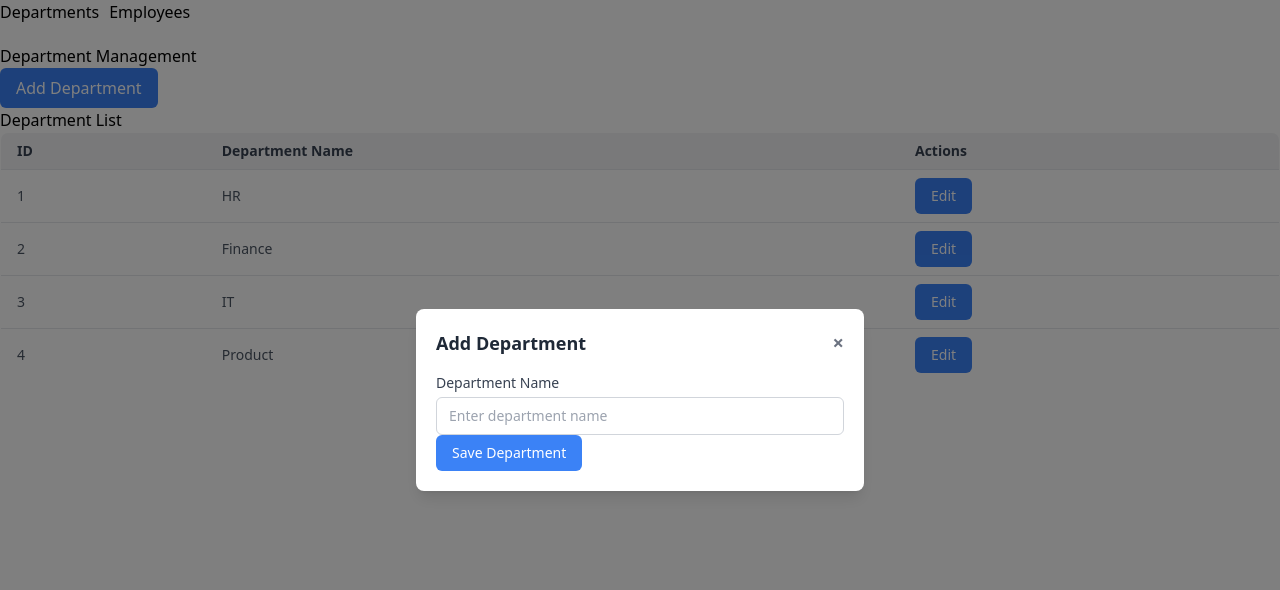
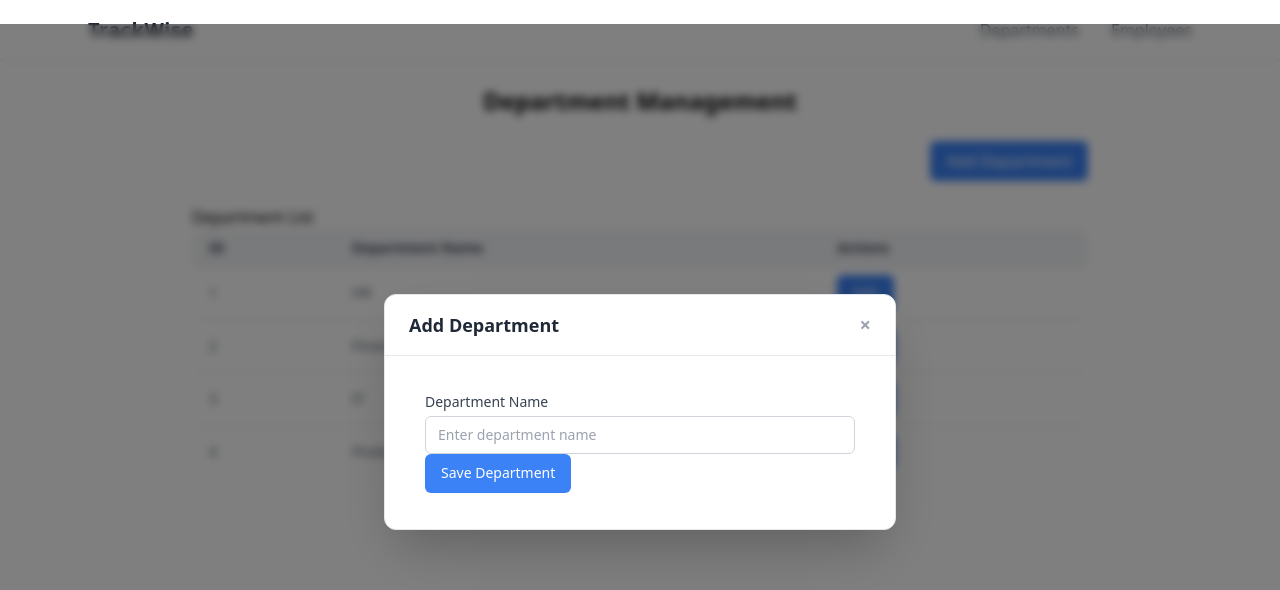
Before and after one commit to saimahmt03/TrackWise, a React (Create React App) app in the folder TrackWise.UI/track-wise/: page /department in a window 1280 px wide. Both pictures are taken after a click on the button "Add Department". Shown: the top 590 px of the page. Built offline with nearby package versions, Linux system fonts and the light colour scheme.

Commit message:
feat: add page layout and navbar

```diff
--- a/TrackWise.UI/track-wise/src/App.js
+++ b/TrackWise.UI/track-wise/src/App.js
@@ -1,22 +1,18 @@
-import { BrowserRouter, Routes, Route, Navigate, Link } from "react-router-dom";
+import { BrowserRouter, Routes, Route, Navigate } from "react-router-dom";
 import DepartmentPage from "./pages/DepartmentPage";
 import EmployeePage from "./pages/EmployeePage";
+import Navbar from "./components/Shared/Navbar";
 
 function App() {
     return (
         <BrowserRouter>
 
-            <nav style={{ marginBottom: "20px" }}>
-                <Link to="/department" style={{ marginRight: "10px" }}>
-                    Departments
-                </Link>
-
-                <Link to="/employee" style={{ marginRight: "10px" }}>
-                    Employees
-                </Link>
-            </nav>
+            <Navbar />
 
             <Routes>
+                {/* Default route */}
+                <Route path="/" element={<Navigate to="/department" />} />
+
                 <Route path="/department" element={<DepartmentPage />} />
                 <Route path="/employee" element={<EmployeePage />} />
             </Routes>
--- a/TrackWise.UI/track-wise/src/components/Shared/Button.jsx
+++ b/TrackWise.UI/track-wise/src/components/Shared/Button.jsx
@@ -7,6 +7,8 @@ function Button({
     type = "button",
     disabled = false,
     variant = "primary",
+    fullWidth = false,
+    withSpacing = false,
     className = ""
 }) {
     return (
@@ -17,6 +19,8 @@ function Button({
             className={`
                 ${buttonStyles.base}
                 ${buttonStyles[variant]}
+                ${fullWidth ? buttonStyles.block : ""}
+                ${withSpacing ? buttonStyles.spacingTop : ""}
                 ${className}
             `}
         >
--- /dev/null
+++ b/TrackWise.UI/track-wise/src/components/Shared/Navbar.jsx
@@ -0,0 +1,34 @@
+import { Link } from "react-router-dom";
+import { navbarStyles } from "./navbar.style";
+
+function Navbar() {
+    return (
+        <nav className={navbarStyles.nav}>
+            <div className={navbarStyles.container}>
+
+                {/* Logo / Title */}
+                <h1 className={navbarStyles.logo}>
+                    TrackWise
+                </h1>
+
+                {/* Navigation Links */}
+                <div className={navbarStyles.linksWrapper}>
+
+                    <Link to="/department" className={navbarStyles.link}>
+                        Departments
+                        <span className={navbarStyles.linkUnderline}></span>
+                    </Link>
+
+                    <Link to="/employee" className={navbarStyles.link}>
+                        Employees
+                        <span className={navbarStyles.linkUnderline}></span>
+                    </Link>
+
+                </div>
+
+            </div>
+        </nav>
+    );
+}
+
+export default Navbar;
--- a/TrackWise.UI/track-wise/src/components/Shared/button.style.js
+++ b/TrackWise.UI/track-wise/src/components/Shared/button.style.js
@@ -19,5 +19,11 @@ export const buttonStyles = {
         bg-red-500
         text-white
         hover:bg-red-600
+    `,
+    block: `
+        w-full
+    `,
+    spacingTop: `
+        mt-4
     `
 };
--- a/TrackWise.UI/track-wise/src/components/Shared/modal.style.js
+++ b/TrackWise.UI/track-wise/src/components/Shared/modal.style.js
@@ -1,42 +1,35 @@
 export const modalStyles = {
     overlay: `
-        fixed
-        inset-0
-        bg-black/50
-        flex
-        items-center
-        justify-center
-        z-50
+        fixed inset-0 z-50
+        flex items-center justify-center
+        bg-black/50 backdrop-blur-sm
+        p-4
     `,
     container: `
         bg-white
-        rounded-lg
-        shadow-lg
-        w-full
-        max-w-md
-        p-5
+        w-full max-w-lg
+        rounded-xl
+        shadow-2xl
+        border border-gray-200
+        overflow-hidden
         animate-fadeIn
     `,
     header: `
-        flex
-        justify-between
-        items-center
-        mb-4
+        flex items-center justify-between
+        px-6 py-4
+        border-b border-gray-200
     `,
     title: `
-        text-lg
-        font-semibold
-        text-gray-800
+        text-lg font-semibold text-gray-800
     `,
     closeButton: `
-        text-gray-500
-        hover:text-gray-700
-        text-xl
-        font-bold
-        cursor-pointer
+        text-gray-400 hover:text-gray-700
+        text-xl font-bold
+        transition
     `,
     body: `
-        text-sm
-        text-gray-600
+        px-6 py-5
+        text-sm text-gray-600
+        leading-relaxed
     `
 };
--- /dev/null
+++ b/TrackWise.UI/track-wise/src/components/Shared/navbar.style.js
@@ -0,0 +1,14 @@
+export const navbarStyles = {
+    nav: "bg-white border-b shadow-sm sticky top-0 z-50",
+
+    container: "max-w-6xl mx-auto px-6 py-4 flex justify-between items-center",
+
+    logo: "text-xl font-bold tracking-wide text-gray-800",
+
+    linksWrapper: "flex items-center gap-8",
+
+    link: "text-gray-600 font-medium hover:text-blue-600 transition-colors duration-200 relative group",
+
+    linkUnderline:
+        "absolute left-0 -bottom-1 w-0 h-[2px] bg-blue-600 transition-all duration-300 group-hover:w-full"
+};
--- a/TrackWise.UI/track-wise/src/pages/DepartmentPage.jsx
+++ b/TrackWise.UI/track-wise/src/pages/DepartmentPage.jsx
@@ -4,6 +4,7 @@ import DepartmentTable from "../components/Department/DepartmentTable";
 import Modal from "../components/Shared/Modal";
 import Button from "../components/Shared/Button";
 import useDepartment from "../hooks/useDepartment";
+import { pageLayoutStyles } from "../pages/pageLayout.style";
 
 function DepartmentPage() {
 
@@ -27,27 +28,39 @@ function DepartmentPage() {
     };
 
     return (
-        <main>
-            <h1>Department Management</h1>
+        <main className={pageLayoutStyles.container}>
+            <div className={pageLayoutStyles.wrapper}>
 
+                <h1 className={pageLayoutStyles.title}>
+                    Department Management
+                </h1>
+
+                <div className={pageLayoutStyles.actions}>
                     <Button label="Add Department" onClick={handleAdd} />
+                </div>
 
+                <div className={pageLayoutStyles.tableSection}>
                     <DepartmentTable
                         {...departmentState}
                         onEdit={handleEdit}
                     />
+                </div>
 
                 <Modal
                     isOpen={isOpen}
                     onClose={handleClose}
                     title={selectedDepartment ? "Edit Department" : "Add Department"}
                 >
+                    <div className={pageLayoutStyles.modalContent}>
                         <DepartmentForm
                             {...departmentState}
                             selectedDepartment={selectedDepartment}
                             onSuccess={handleClose}
                         />
+                    </div>
                 </Modal>
+
+            </div>
         </main>
     );
 }
--- a/TrackWise.UI/track-wise/src/pages/EmployeePage.jsx
+++ b/TrackWise.UI/track-wise/src/pages/EmployeePage.jsx
@@ -1,55 +1,66 @@
-import { useState } from 'react';
-import EmployeeForm from '../components/Employee/EmployeeForm';
-import EmployeeTable from '../components/Employee/EmployeeTable';
-import Modal from '../components/Shared/Modal';
-import Button from '../components/Shared/Button';
-import useEmployee from '../hooks/useEmployee';
+import { useState } from "react";
+import EmployeeForm from "../components/Employee/EmployeeForm";
+import EmployeeTable from "../components/Employee/EmployeeTable";
+import Modal from "../components/Shared/Modal";
+import Button from "../components/Shared/Button";
+import useEmployee from "../hooks/useEmployee";
+import { pageLayoutStyles } from "../pages/pageLayout.style";
 
 function EmployeePage() {
 
-    const employeeState = useEmployee(); // useEmployee hooks
+    const employeeState = useEmployee();
 
     const [isOpen, setIsOpen] = useState(false);
     const [selectedEmployee, setSelectedEmployee] = useState(null);
 
-    const handleAdd = () => {   // Open modal for adding new employee
+    const handleAdd = () => {
         setSelectedEmployee(null);
         setIsOpen(true);
-    }
+    };
 
-    const handleEdit = (emp) => {   // Open modal for editing existing employee
+    const handleEdit = (emp) => {
         setSelectedEmployee(emp);
         setIsOpen(true);
-    }
+    };
 
-    const handleClose = () => {   // Close modal
+    const handleClose = () => {
         setIsOpen(false);
-     }
+    };
 
     return (
-        <main>
-            <h1>Employee Management</h1>
+        <main className={pageLayoutStyles.container}>
+            <div className={pageLayoutStyles.wrapper}>
 
+                <h1 className={pageLayoutStyles.title}>
+                    Employee Management
+                </h1>
+
+                <div className={pageLayoutStyles.actions}>
                     <Button label="Add Employee" onClick={handleAdd} />
+                </div>
 
+                <div className={pageLayoutStyles.tableSection}>
                     <EmployeeTable
                         {...employeeState}
                         onEdit={handleEdit}
                     />
+                </div>
 
                 <Modal
                     isOpen={isOpen}
                     onClose={handleClose}
                     title={selectedEmployee ? "Edit Employee" : "Add Employee"}
                 >
-
+                    <div className={pageLayoutStyles.modalContent}>
                         <EmployeeForm
                             {...employeeState}
                             selectedEmployee={selectedEmployee}
                             onSuccess={handleClose}
                         />
+                    </div>
+                </Modal>
 
-            </Modal>
+            </div>
         </main>
     );
 }
--- /dev/null
+++ b/TrackWise.UI/track-wise/src/pages/pageLayout.style.js
@@ -0,0 +1,8 @@
+export const pageLayoutStyles = {
+    container: "flex justify-center px-4 py-6",
+    wrapper: "w-full max-w-4xl space-y-6",
+    title: "text-2xl font-semibold text-center",
+    actions: "flex justify-end",
+    tableSection: "w-full",
+    modalContent: "p-4"
+};
```
Also changed, not shown: 1 other file (tests, documents, lock files or other folders). Lines whose indentation alone changed are shown as unchanged.
